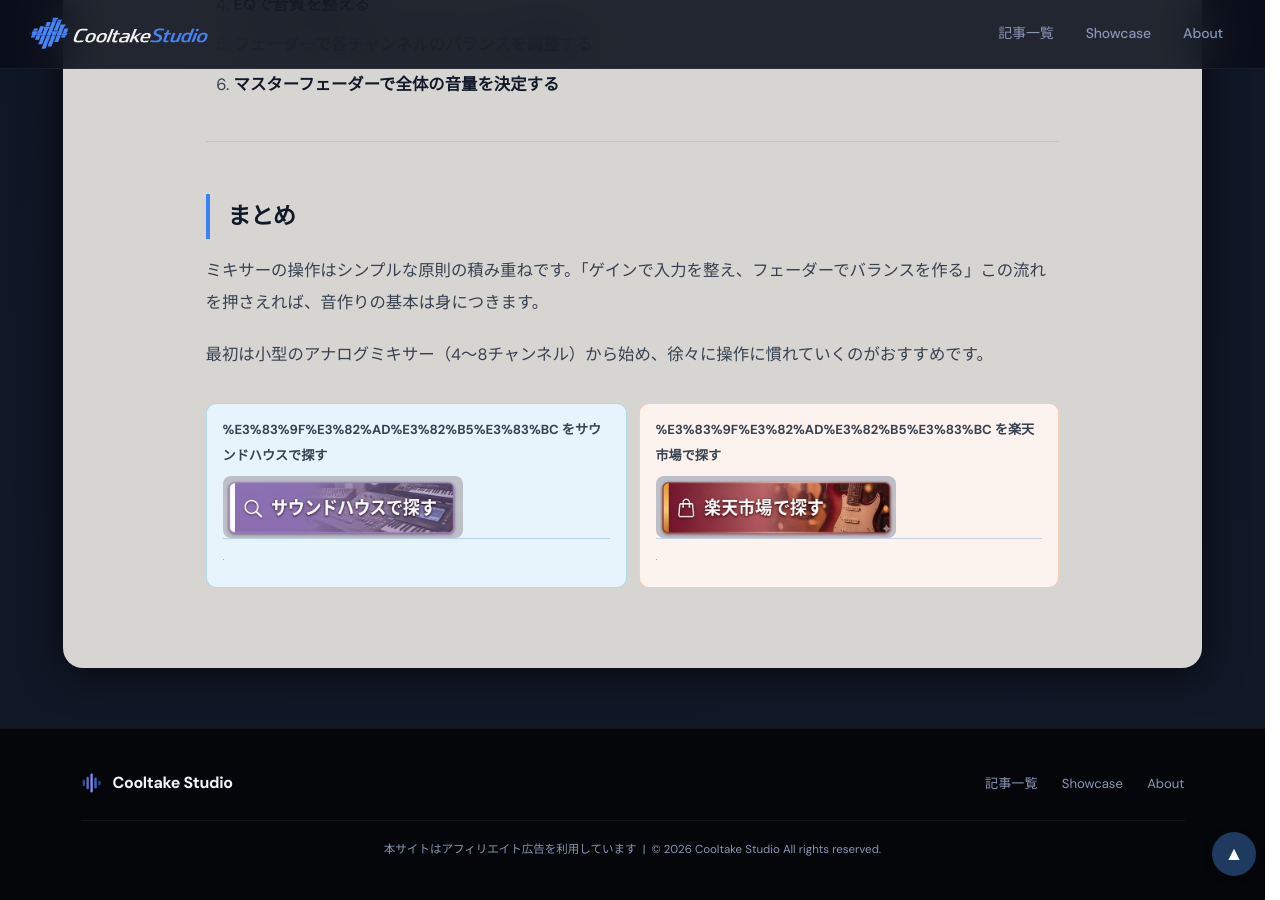
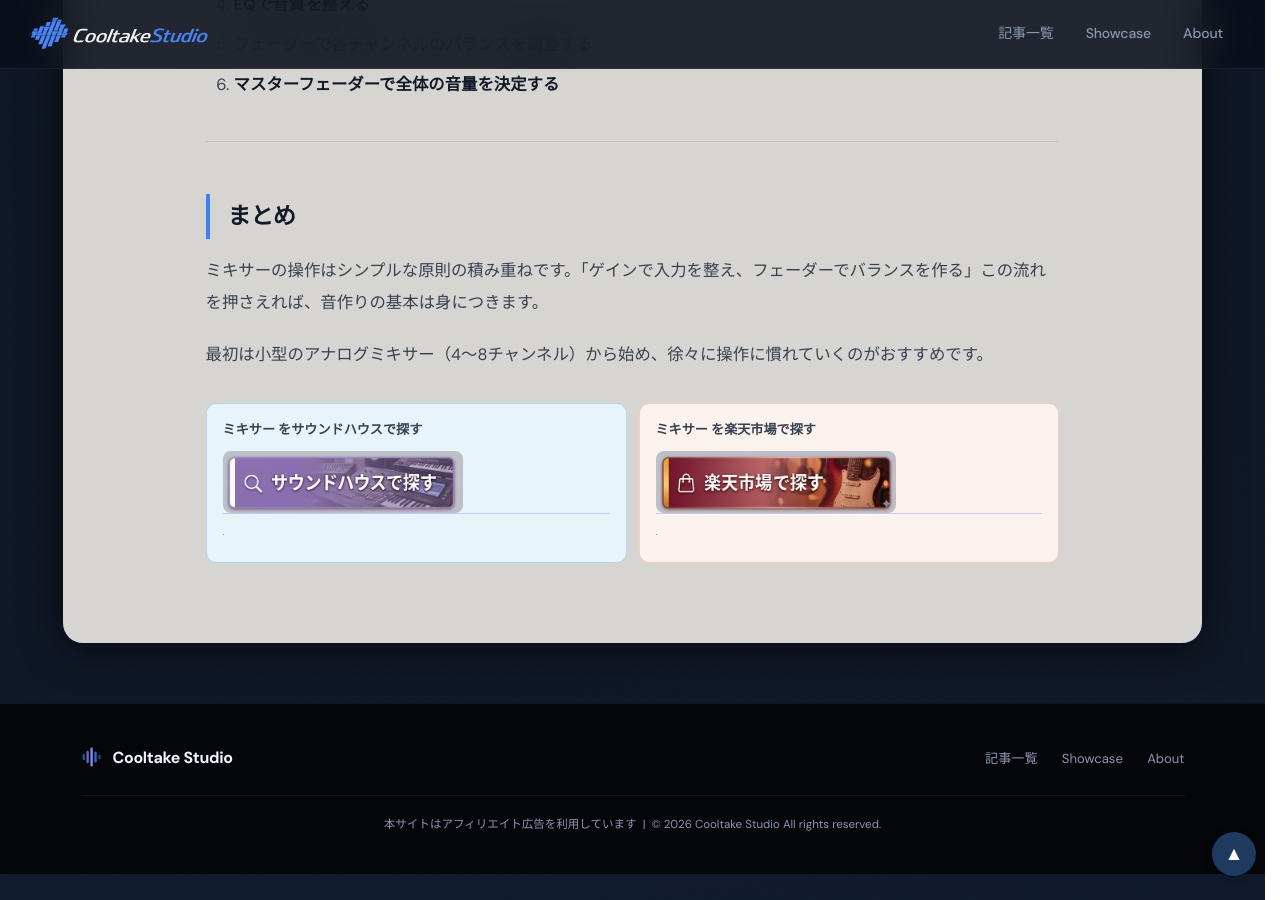
Before and after one commit to cooltake/cooltake-staging, a Jekyll site: the page built from _posts/2026-05-11-mixer-guide.md, in a window 1280 px wide and 900 px high, scrolled down 5604 px. Built offline with Jekyll 4.4.1, drawn with Linux system fonts in a browser that asks for light colours; some web fonts are replaced; grey boxes are pictures that could not be loaded.

Commit message:
fix: decode URL-encoded keyword labels in shop buttons

```diff
--- a/_posts/2026-05-11-mixer-guide.md
+++ b/_posts/2026-05-11-mixer-guide.md
@@ -130,12 +130,12 @@ EQは音の周波数バランスを調整するツールです。
 最初は小型のアナログミキサー（4〜8チャンネル）から始め、徐々に操作に慣れていくのがおすすめです。
 <div style="display:flex;gap:.75rem;margin:2rem 0;">
 <div style="flex:1;padding:.8rem 1rem 1rem;background:#e8f4fb;border-radius:10px;border:1px solid rgba(8,145,178,.25);">
-<p style="margin:0 0 .5rem;color:#374151;font-size:.82rem;font-weight:bold;">%E3%83%9F%E3%82%AD%E3%82%B5%E3%83%BC をサウンドハウスで探す</p>
+<p style="margin:0 0 .5rem;color:#374151;font-size:.82rem;font-weight:bold;">ミキサー をサウンドハウスで探す</p>
 <a href="https://h.accesstrade.net/sp/cc?rk=01001xqc00os63&url=https%3A%2F%2Fwww.soundhouse.co.jp%2Fsearch%2Findex%2F%3Fsearch_all%3D%25E3%2583%259F%25E3%2582%25AD%25E3%2582%25B5%25E3%2583%25BC" rel="nofollow" referrerpolicy="no-referrer-when-downgrade" style="display:block;text-decoration:none;"><img src="/assets/images/btn-soundhouse.jpg" alt="サウンドハウスで探す" width="240" style="height:auto;border-radius:8px;display:block;"></a>
 <img src="https://h.accesstrade.net/sp/rr?rk=01001xqc00os63" width="1" height="1" border="0" alt="" loading="lazy">
 </div>
 <div style="flex:1;padding:.8rem 1rem 1rem;background:#fdf3ee;border-radius:10px;border:1px solid rgba(234,88,12,.25);">
-<p style="margin:0 0 .5rem;color:#374151;font-size:.82rem;font-weight:bold;">%E3%83%9F%E3%82%AD%E3%82%B5%E3%83%BC を楽天市場で探す</p>
+<p style="margin:0 0 .5rem;color:#374151;font-size:.82rem;font-weight:bold;">ミキサー を楽天市場で探す</p>
 <a href="//af.moshimo.com/af/c/click?a_id=5565352&amp;p_id=54&amp;pc_id=54&amp;pl_id=616&amp;url=https%3A%2F%2Fsearch.rakuten.co.jp%2Fsearch%2Fmall%2F%25E3%2583%259F%25E3%2582%25AD%25E3%2582%25B5%25E3%2583%25BC%2520%25E9%259F%25B3%25E6%25A5%25BD%25E5%2588%25B6%25E4%25BD%259C%2F" rel="nofollow" referrerpolicy="no-referrer-when-downgrade" style="display:block;text-decoration:none;"><img src="/assets/images/btn-rakuten.jpg" alt="楽天市場で探す" width="240" style="height:auto;border-radius:8px;display:block;"></a>
 <img src="//i.moshimo.com/af/i/impression?a_id=5565352&amp;p_id=54&amp;pc_id=54&amp;pl_id=616" width="1" height="1" style="border:none;" alt="" loading="lazy">
 </div>
```
